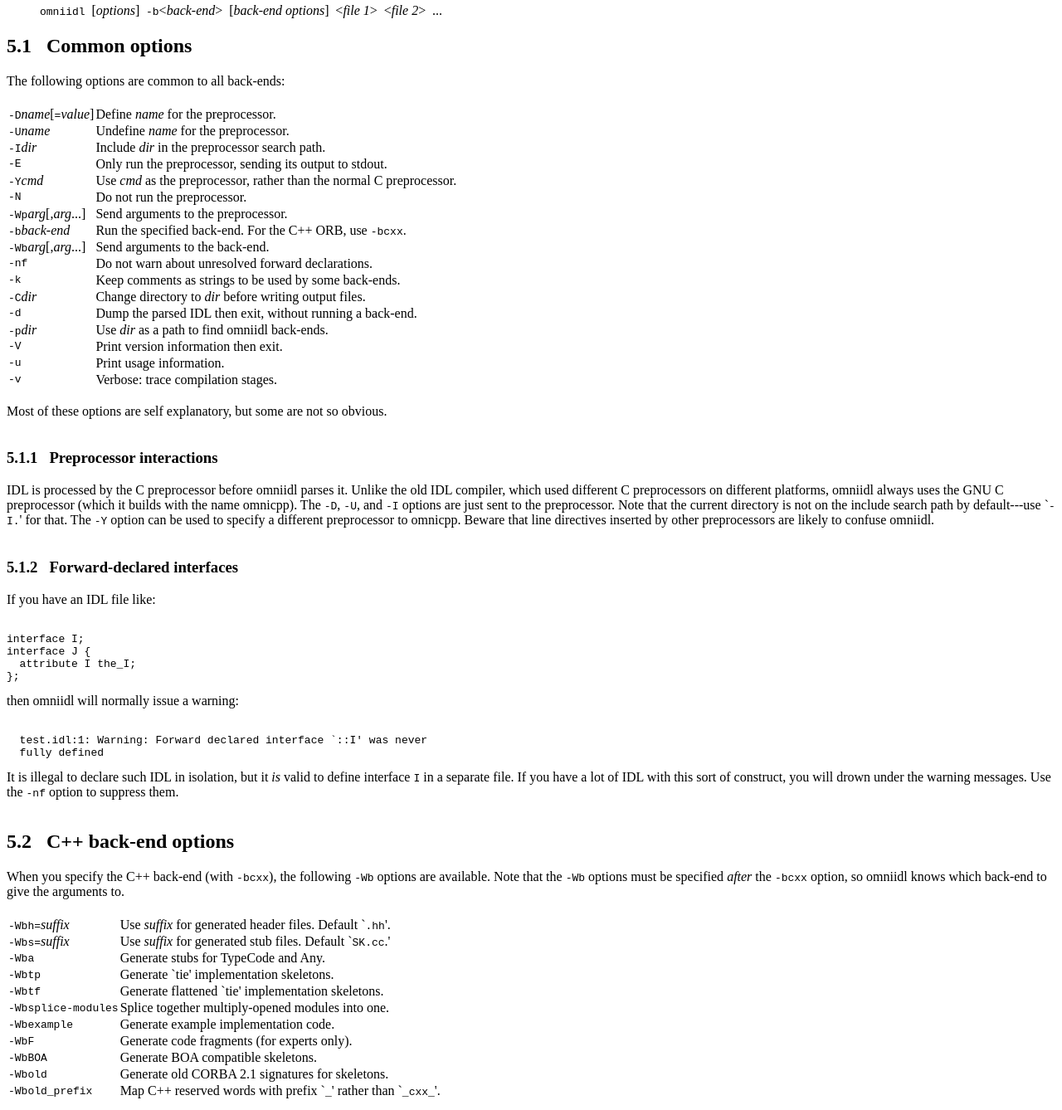
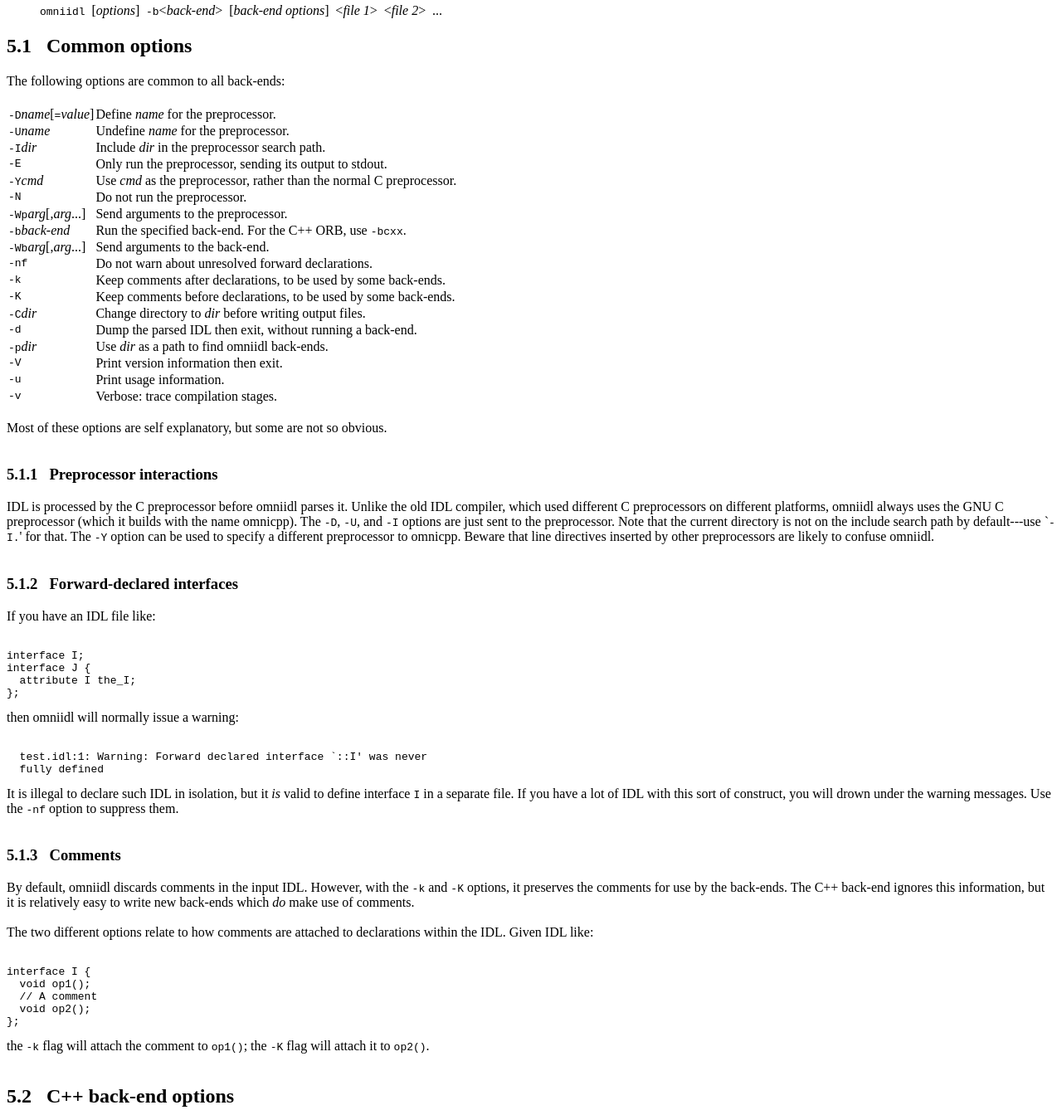
Before and after one commit to snaewe/omniorb, a plain HTML site: page doc/omniORB/omniORB005.html in a window 1280 px wide. Shown: the part 220-1558 px from the top of the page at 83% size. Drawn offline with Linux system fonts and the light colour scheme.

Commit message:
Documentation for new -K omniidl flag

```diff
--- a/doc/omniORB/omniORB005.html
+++ b/doc/omniORB/omniORB005.html
@@ -61,7 +61,10 @@ The general form of an omniidl command line is:<BR>
 <TD ALIGN=left NOWRAP>Do not warn about unresolved forward declarations.</TD>
 </TR>
 <TR><TD ALIGN=left NOWRAP><TT>-k</TT></TD>
-<TD ALIGN=left NOWRAP>Keep comments as strings to be used by some back-ends.</TD>
+<TD ALIGN=left NOWRAP>Keep comments after declarations, to be used by some back-ends.</TD>
+</TR>
+<TR><TD ALIGN=left NOWRAP><TT>-K</TT></TD>
+<TD ALIGN=left NOWRAP>Keep comments before declarations, to be used by some back-ends.</TD>
 </TR>
 <TR><TD ALIGN=left NOWRAP><TT>-C</TT><I>dir</I></TD>
 <TD ALIGN=left NOWRAP>Change directory to <I>dir</I> before writing output files.</TD>
@@ -114,6 +117,25 @@ interface J {
 you have a lot of IDL with this sort of construct, you will drown
 under the warning messages. Use the <TT>-nf</TT> option to suppress
 them.<BR>
+<BR>
+
+<H3>5.1.3&nbsp;&nbsp; Comments</H3>By default, omniidl discards comments in the input IDL. However, with
+the <TT>-k</TT> and <TT>-K</TT> options, it preserves the comments
+for use by the back-ends. The C++ back-end ignores this information,
+but it is relatively easy to write new back-ends which <EM>do</EM> make
+use of comments.<BR>
+<BR>
+The two different options relate to how comments are attached to
+declarations within the IDL. Given IDL like:<BR>
+<BR>
+<PRE>
+interface I {
+  void op1();
+  // A comment
+  void op2();
+};
+</PRE>the <TT>-k</TT> flag will attach the comment to <TT>op1()</TT>;
+the <TT>-K</TT> flag will attach it to <TT>op2()</TT>.<BR>
 <BR>
 <A NAME="toc24"></A>
 <H2>5.2&nbsp;&nbsp; C++ back-end options</H2>When you specify the C++ back-end (with <TT>-bcxx</TT>), the
```
Also changed, not shown: 3 other files.
